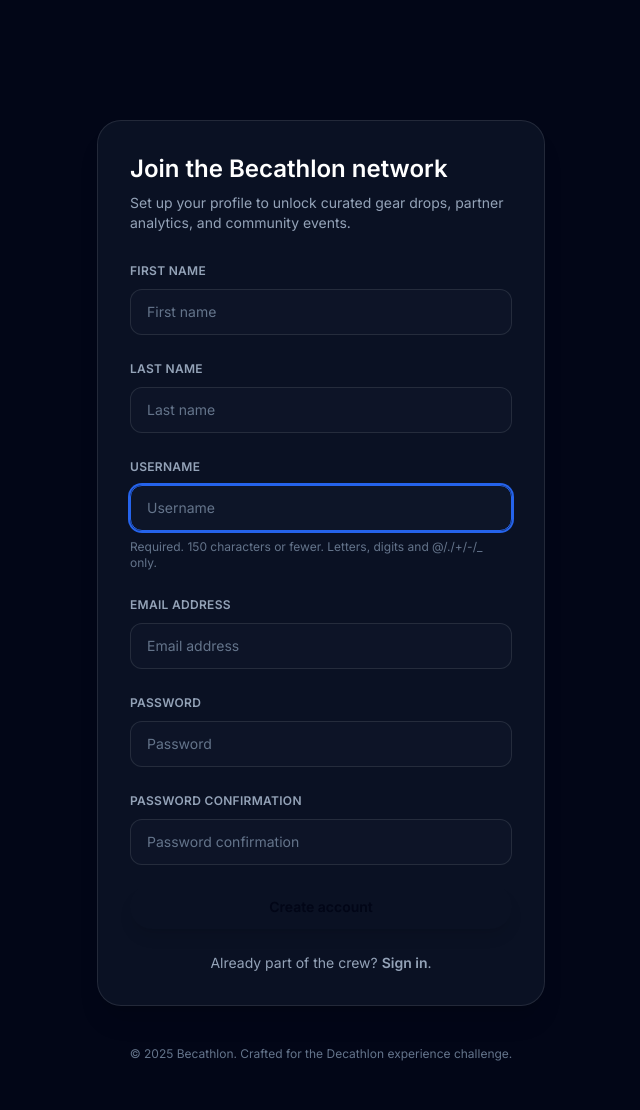
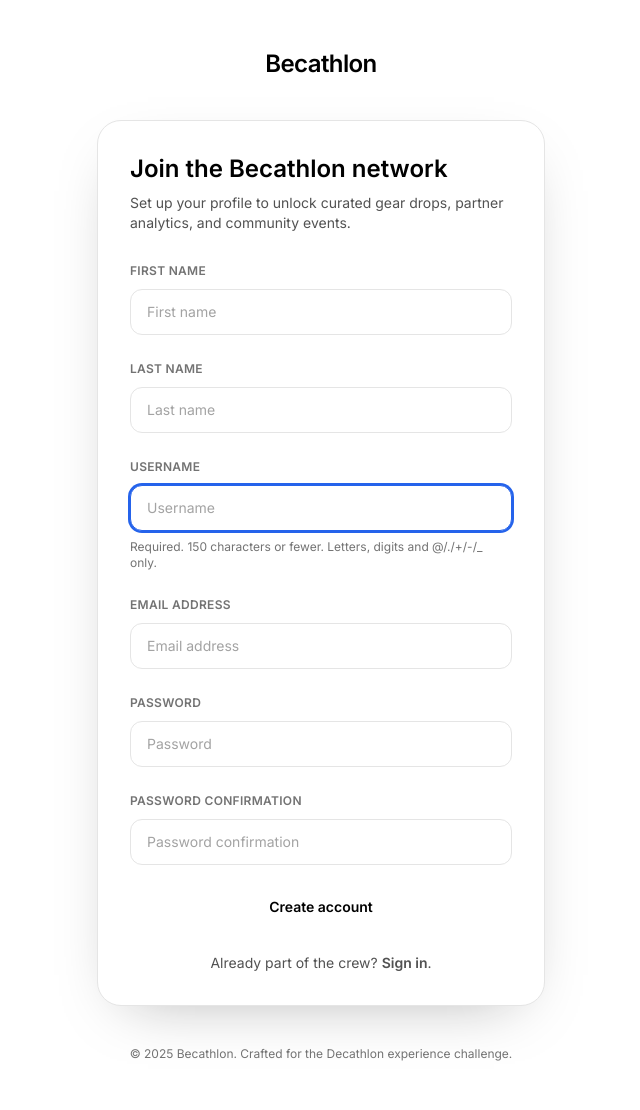
Before and after one commit to pbp-group-k4/becathlon, a Django app: page /auth/register/ in a window 1280 px wide. Shown: the whole page, without its empty margins (319-959 px from the left). Run offline with Django 5.2, Linux system fonts and the light colour scheme; some libraries are stand-ins or nearby versions.

Commit message:
Update authentication UI to new light theme

```diff
--- a/becathlon_app/app/authentication/forms.py
+++ b/becathlon_app/app/authentication/forms.py
@@ -7,9 +7,9 @@ class TailwindMixin:
     """Apply Tailwind utility classes to form widgets."""
 
     input_classes = (
-        'mt-1 block w-full rounded-xl border border-white/10 bg-slate-900/70 '
-        'px-4 py-3 text-sm text-slate-100 placeholder:text-slate-500 '
-        'focus:border-brand.sky focus:outline-none focus:ring-2 focus:ring-brand.sky/60'
+        'mt-1 block w-full rounded-xl border border-neutral-200 bg-white '
+        'px-4 py-3 text-sm text-brand.black placeholder:text-neutral-400 '
+        'focus:border-brand.yellow focus:outline-none focus:ring-2 focus:ring-brand.yellow/60'
     )
 
     def _apply_tailwind(self):
--- a/becathlon_app/app/authentication/templates/authentication/base.html
+++ b/becathlon_app/app/authentication/templates/authentication/base.html
@@ -1,5 +1,5 @@
 <!DOCTYPE html>
-<html lang="en" class="h-full bg-slate-950">
+<html lang="en" class="h-full bg-white">
 <head>
     <meta charset="UTF-8">
     <meta name="viewport" content="width=device-width, initial-scale=1.0">
@@ -11,14 +11,18 @@
                 extend: {
                     colors: {
                         brand: {
-                            sky: '#38bdf8',
-                            ocean: '#1d4ed8',
-                            midnight: '#020617',
-                            mint: '#2dd4bf'
+                            yellow: '#FFD400',
+                            black: '#0B0B0B',
+                            graphite: '#1F1F1F',
+                            fog: '#F5F5F5'
                         }
                     },
                     fontFamily: {
                         sans: ['Inter', 'ui-sans-serif', 'system-ui']
+                    },
+                    boxShadow: {
+                        subtle: '0 20px 60px -30px rgba(15, 15, 15, 0.35)',
+                        ring: '0 0 0 1.5px rgba(15, 15, 15, 0.1)'
                     }
                 }
             }
@@ -28,21 +32,21 @@
     <link rel="preconnect" href="https://fonts.gstatic.com" crossorigin>
     <link href="https://fonts.googleapis.com/css2?family=Inter:wght@400;500;600;700&display=swap" rel="stylesheet">
 </head>
-<body class="h-full bg-slate-950 text-slate-100 antialiased">
+<body class="h-full bg-white text-brand.black antialiased">
     {% now "Y" as current_year %}
     <div class="relative flex min-h-screen flex-col items-center justify-center overflow-hidden px-6 py-12">
         <div aria-hidden="true" class="pointer-events-none absolute inset-0 -z-10">
-            <div class="absolute -top-24 left-1/3 h-80 w-80 -translate-x-1/2 rounded-full bg-brand.sky/20 blur-3xl"></div>
-            <div class="absolute -bottom-32 right-1/4 h-80 w-80 rounded-full bg-brand.mint/20 blur-3xl"></div>
+            <div class="absolute -top-24 left-1/3 h-80 w-80 -translate-x-1/2 rounded-full bg-brand.yellow/20 blur-3xl"></div>
+            <div class="absolute -bottom-32 right-1/4 h-80 w-80 rounded-full bg-brand.fog blur-3xl"></div>
         </div>
         <a href="/" class="mb-10 text-2xl font-semibold tracking-tight">
-            <span class="bg-gradient-to-r from-brand.sky via-blue-500 to-brand.mint bg-clip-text text-transparent">Becathlon</span>
+            Becathlon
         </a>
-        <div class="w-full max-w-md space-y-6 rounded-3xl border border-white/10 bg-slate-900/70 p-8 shadow-xl backdrop-blur">
+        <div class="w-full max-w-md space-y-6 rounded-3xl border border-neutral-200 bg-white p-8 shadow-subtle">
             {% if messages %}
                 <div class="space-y-3">
                     {% for message in messages %}
-                        <div class="rounded-2xl border border-white/10 bg-white/5 px-4 py-3 text-sm text-slate-200">
+                        <div class="rounded-2xl border border-neutral-200 bg-brand.fog px-4 py-3 text-sm text-brand.black shadow-sm">
                             {{ message }}
                         </div>
                     {% endfor %}
@@ -50,7 +54,7 @@
             {% endif %}
             {% block content %}{% endblock %}
         </div>
-    <p class="mt-10 text-center text-xs text-slate-500">&copy; {{ current_year }} Becathlon. Crafted for the Decathlon experience challenge.</p>
+    <p class="mt-10 text-center text-xs text-neutral-500">&copy; {{ current_year }} Becathlon. Crafted for the Decathlon experience challenge.</p>
     </div>
 </body>
 </html>
--- a/becathlon_app/app/authentication/templates/authentication/register.html
+++ b/becathlon_app/app/authentication/templates/authentication/register.html
@@ -4,13 +4,13 @@
 
 {% block content %}
     <div class="space-y-2">
-        <h1 class="text-2xl font-semibold text-white">Join the Becathlon network</h1>
-        <p class="text-sm text-slate-400">Set up your profile to unlock curated gear drops, partner analytics, and community events.</p>
+        <h1 class="text-2xl font-semibold text-brand.black">Join the Becathlon network</h1>
+        <p class="text-sm text-neutral-600">Set up your profile to unlock curated gear drops, partner analytics, and community events.</p>
     </div>
     <form method="post" class="space-y-5">
         {% csrf_token %}
         {% if form.non_field_errors %}
-            <div class="rounded-2xl border border-red-500/40 bg-red-500/10 px-4 py-3 text-sm text-red-200">
+            <div class="rounded-2xl border border-red-500/40 bg-red-500/10 px-4 py-3 text-sm text-red-700">
                 {% for error in form.non_field_errors %}
                     <p>{{ error }}</p>
                 {% endfor %}
@@ -18,17 +18,17 @@
         {% endif %}
         {% for field in form %}
             <div class="space-y-2">
-                <label for="{{ field.id_for_label }}" class="text-xs font-semibold uppercase tracking-wide text-slate-400">{{ field.label }}</label>
+                <label for="{{ field.id_for_label }}" class="text-xs font-semibold uppercase tracking-wide text-neutral-500">{{ field.label }}</label>
                 {{ field }}
                 {% if field.help_text %}
-                    <p class="text-xs text-slate-500">{{ field.help_text }}</p>
+                    <p class="text-xs text-neutral-500">{{ field.help_text }}</p>
                 {% endif %}
                 {% if field.errors %}
-                    <p class="text-xs text-red-300">{{ field.errors|striptags }}</p>
+                    <p class="text-xs text-red-600">{{ field.errors|striptags }}</p>
                 {% endif %}
             </div>
         {% endfor %}
-        <button type="submit" class="w-full rounded-full bg-gradient-to-r from-brand.sky via-blue-500 to-brand.mint px-6 py-3 text-sm font-semibold text-slate-950 shadow-lg transition hover:scale-[1.02]">Create account</button>
+        <button type="submit" class="w-full rounded-full bg-brand.yellow px-6 py-3 text-sm font-semibold text-brand.black shadow-subtle transition hover:brightness-95">Create account</button>
     </form>
-    <p class="text-center text-sm text-slate-400">Already part of the crew? <a href="{% url 'authentication:login' %}" class="font-semibold text-brand.sky transition hover:text-brand.mint">Sign in</a>.</p>
+    <p class="text-center text-sm text-neutral-600">Already part of the crew? <a href="{% url 'authentication:login' %}" class="font-semibold text-brand.black transition hover:text-brand.yellow">Sign in</a>.</p>
 {% endblock %}
```
Also changed, not shown: becathlon_app/app/authentication/templates/authentication/login.html (+7 -7 lines).
